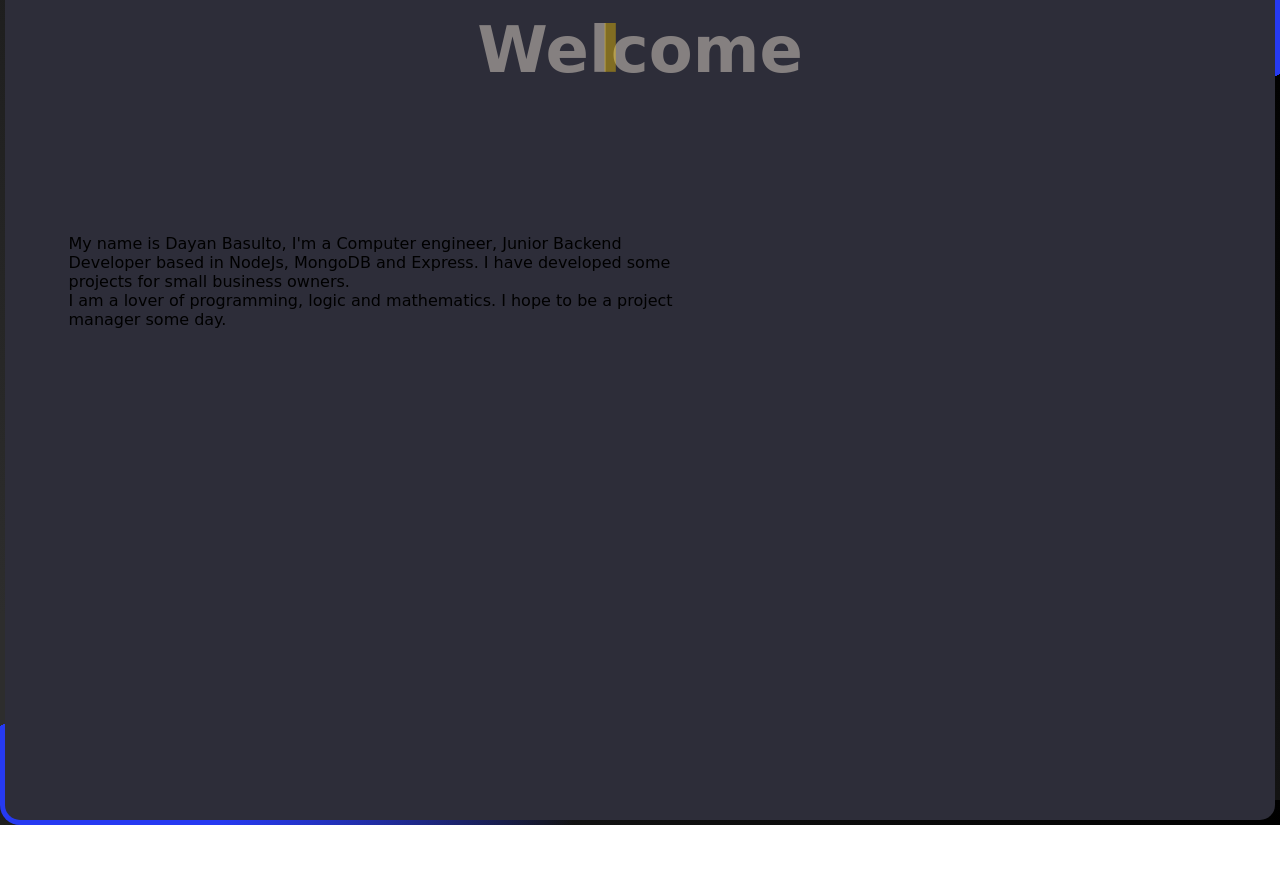
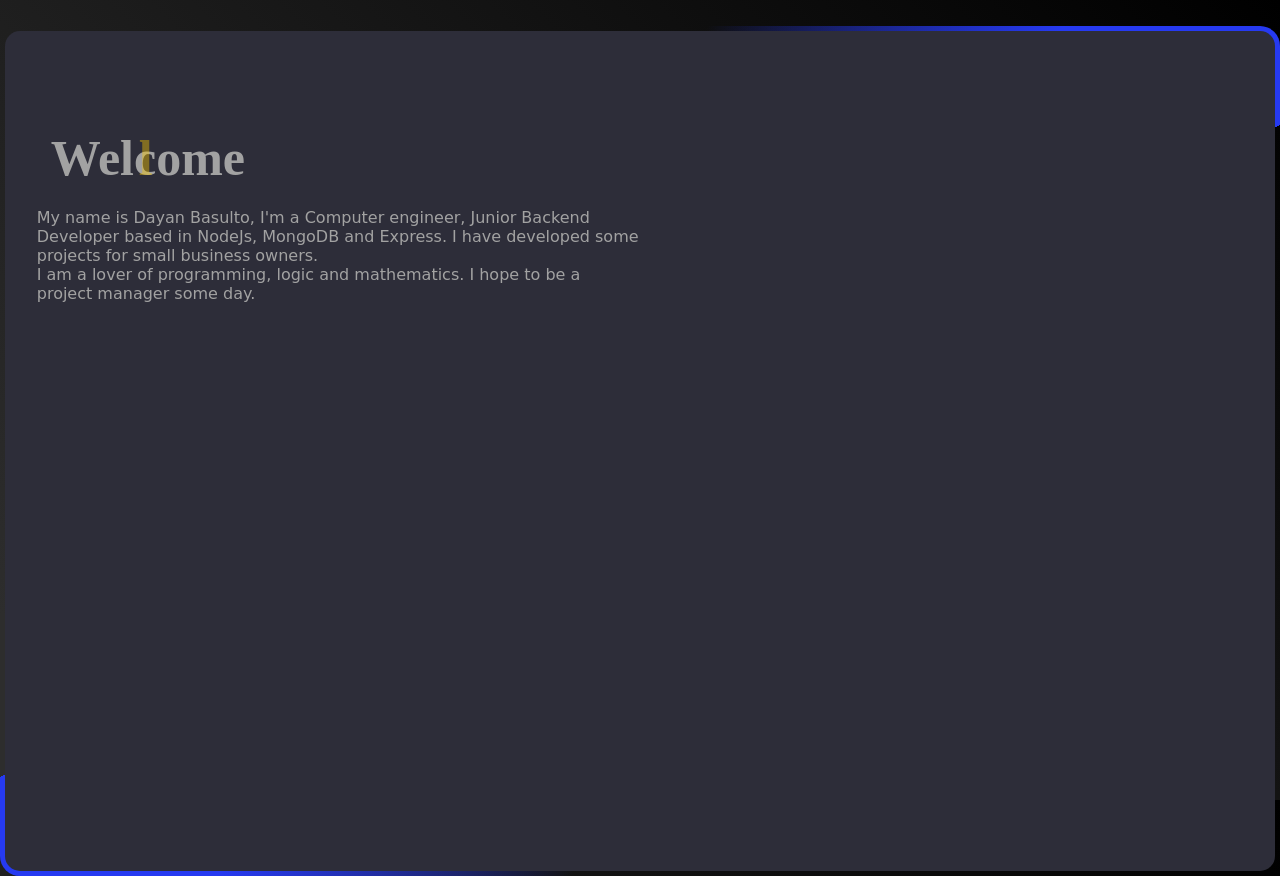
Before and after one commit to Dayan9703/portfolio, a plain HTML site: page index.html in a window 1280 px wide. Before the commit the page ends 825 px from the top, so only its background shows below. Drawn offline with Linux system fonts and the light colour scheme.

Commit message:
arreglos

```diff
--- a/index.css
+++ b/index.css
@@ -5,30 +5,35 @@ body {
   height: 100%;
   font-family: cursive;
   font-size: 5vs;
+  display: flex;
+  justify-content: space-around;
+  align-items: flex-start;
+  min-height: 100vh;
+  background-color: #2d2d39;
+  color: #a2a2a2;
 }
 
 h1 {
-  font-family: cursive;
-  font-size: 5vw;
-  text-align: center;
+  font-family: Lucida Calligraphy;
+  font-size: 50px;
+  text-align: justify;
   line-height: 1;
   margin: 0;
-  top: 70px;
   left: 50%;
   transform: translate(-50%, -50%);
-  position: absolute;
-  color: rgb(133, 128, 128);
+  position: relative;
+  color: #a2a2a2;
   letter-spacing: 0rem;
 }
 h1:before {
   content: attr(data-heading);
-  position: absolute;
+  position: relative;
   overflow: hidden;
   color: #ffcc00;
   width: 100%;
   z-index: 9;
   text-shadow: none;
-  left: 37.5%;
+  left: 102px;
   text-align: left;
   -webkit-animation: flicker 3s linear infinite;
           animation: flicker 3s linear infinite;
@@ -55,41 +60,12 @@ h1:before {
     text-shadow: none;
   }
 }
-/*
- * Webfont: CoreCircus by S-Core
- * URL: http://www.myfonts.com/fonts/s-core/core-circus/regular/
- * Copyright: Copyright (c) 2013 by S-Core Co., Ltd.. All rights reserved.
- * Licensed pageviews: 10,000
-*
- * Webfont: CoreCircus2DDot1 by S-Core
- * URL: http://www.myfonts.com/fonts/s-core/core-circus/dot1/
- * Copyright: Copyright (c) 2013 by S-Core Co., Ltd.. All rights reserved.
- * Licensed pageviews: 10,000
-*/
-@font-face {
-  font-family: "CoreCircus2DDot1";
-  src: url("https://s3-us-west-2.amazonaws.com/s.cdpn.io/209981/333BF4_1_0.eot");
-  src: url("https://s3-us-west-2.amazonaws.com/s.cdpn.io/209981/333BF4_1_0.eot?#iefix") format("embedded-opentype"), url("https://s3-us-west-2.amazonaws.com/s.cdpn.io/209981/333BF4_1_0.woff2") format("woff2"), url("https://s3-us-west-2.amazonaws.com/s.cdpn.io/209981/333BF4_1_0.woff") format("woff"), url("https://s3-us-west-2.amazonaws.com/s.cdpn.io/209981/333BF4_1_0.ttf") format("truetype");
-}
-@font-face {
-  font-family: "CoreCircus";
-  src: url("https://s3-us-west-2.amazonaws.com/s.cdpn.io/209981/333BF4_8_0.eot");
-  src: url("https://s3-us-west-2.amazonaws.com/s.cdpn.io/209981/333BF4_8_0.eot?#iefix") format("embedded-opentype"), url("https://s3-us-west-2.amazonaws.com/s.cdpn.io/209981/333BF4_8_0.woff2") format("woff2"), url("https://s3-us-west-2.amazonaws.com/s.cdpn.io/209981/333BF4_8_0.woff") format("woff"), url("https://s3-us-west-2.amazonaws.com/s.cdpn.io/209981/333BF4_8_0.ttf") format("truetype");
-}
+
 * {
     margin: 0;
     padding: 0;
     box-sizing: border-box;
 }
-
-body {
-    display: flex;
-    justify-content: center;
-    align-items: center;
-    min-height: 100vh;
-    background-color: #2d2d39;
-}
-
 
 .box {
     position: relative;
@@ -142,7 +118,8 @@ body {
 
 .row {
     display: -ms-flexbox;
-    display: flex;
+    display: grid;
+    grid-template-columns: 50% 15% 35%;
     -ms-flex-wrap: wrap;
     flex-wrap: wrap;
     margin-left: -30px px;
@@ -150,10 +127,8 @@ body {
 .col-md-1 {
   margin-top: 20%;
   margin-left: 5%;
-  margin-right: 45%;
     -ms-flex: 0 0 25%;
     flex: 12 6 59%;
-    max-width: 50%;
 }
 .col-md-2 {
     -ms-flex: 0 0 25%;
--- a/index.html
+++ b/index.html
@@ -16,11 +16,12 @@
 
 
     <div class="box">
-        <div class="box1 proyect row">
-            <h1 data-heading="l">Welcome</h1>
+        <div class="box1 row">
+
 
             <div class="main-message col-md-1">
                 <div class="welcome-message">
+                    <h1 data-heading="l">Welcome</h1>
                     <span>
                         <p>My name is Dayan Basulto, I'm a Computer engineer, Junior Backend Developer based in NodeJs, MongoDB and Express. I
                             have developed some projects for small business owners.</p>
```
